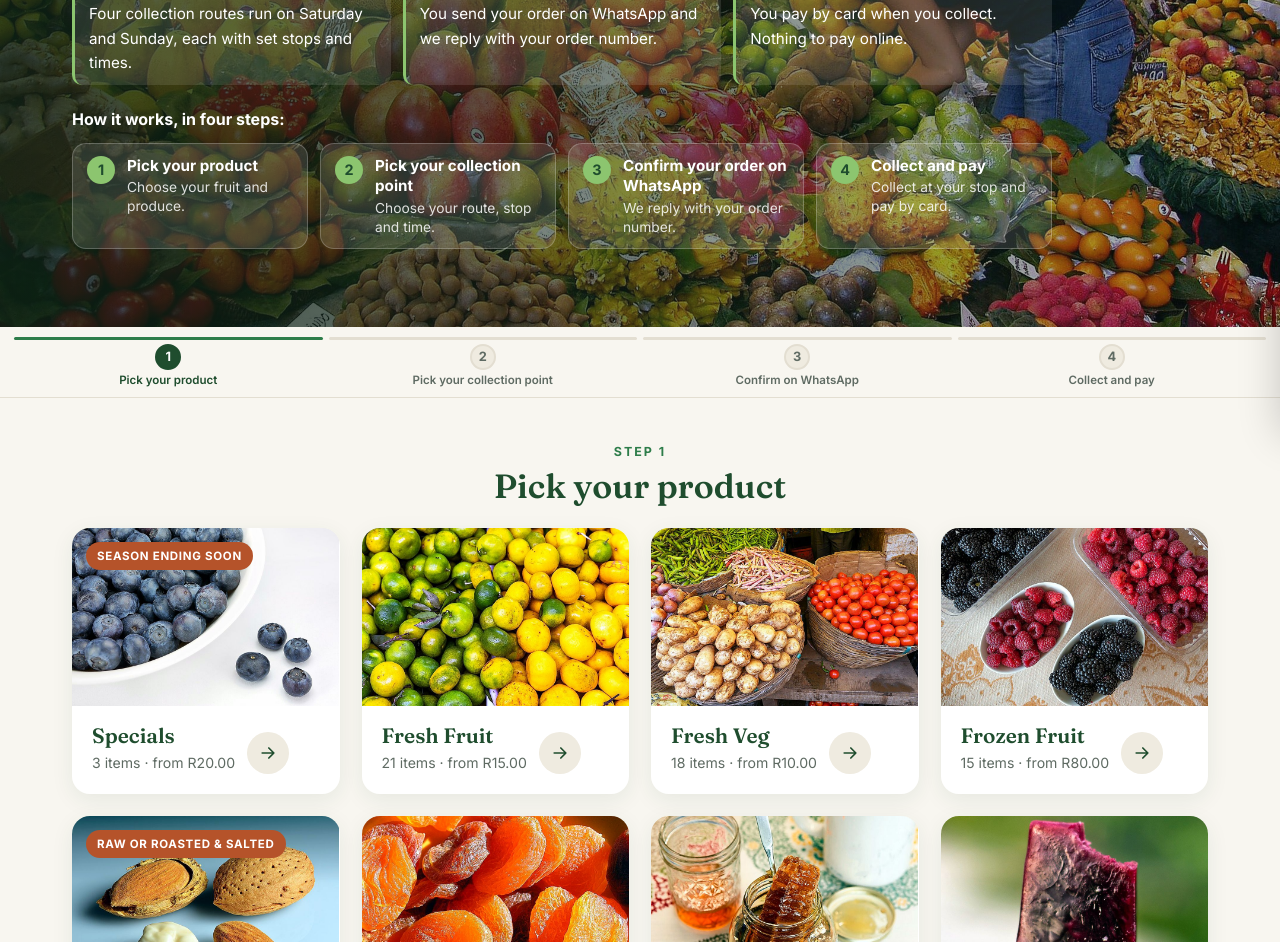
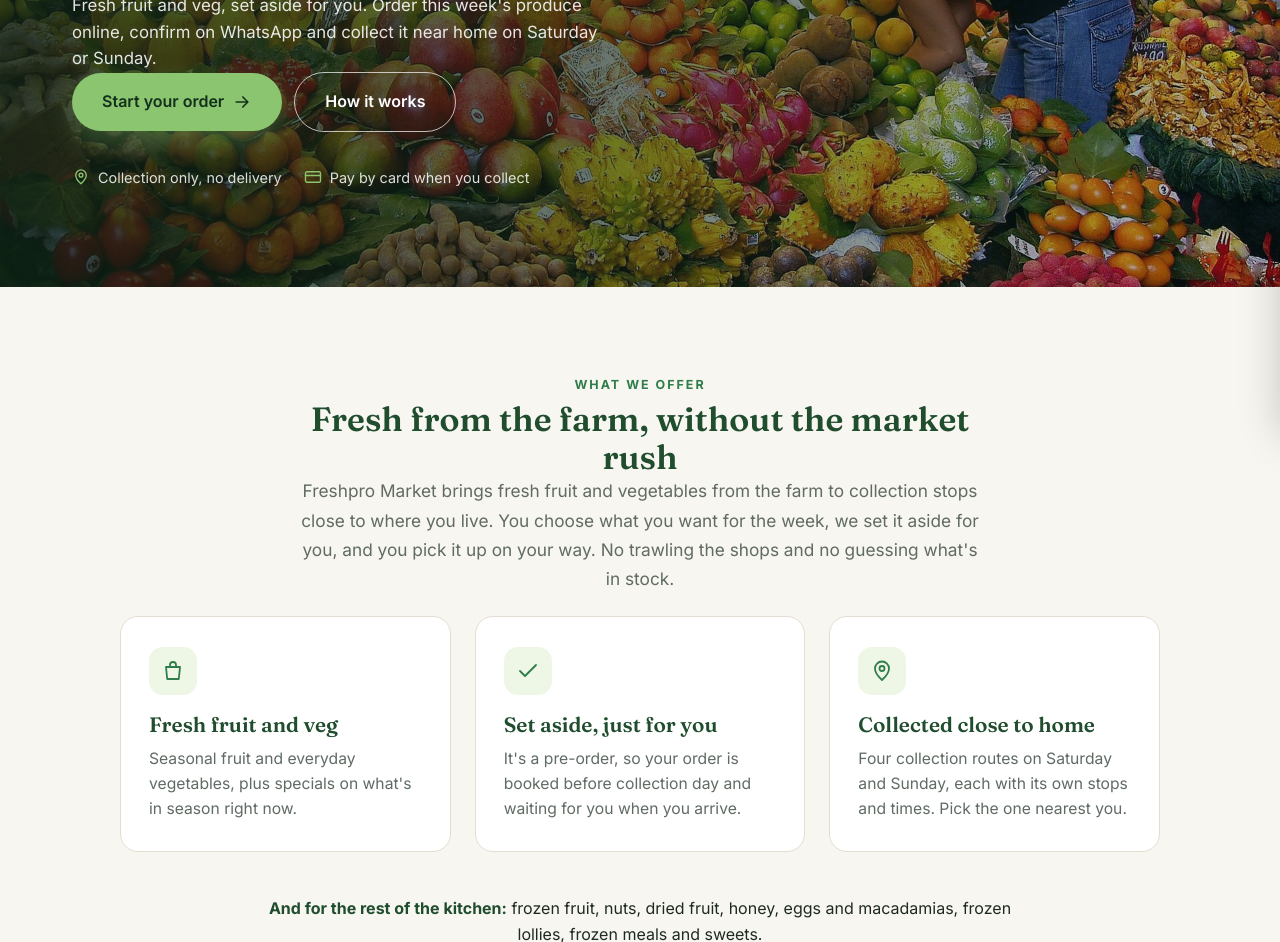
Before and after one commit to yacoobmohammed19/freshpro-preorder, a plain HTML site: page index.html in a window 1280 px wide. Shown: the part 365-1307 px from the top of the page. Drawn offline with Linux system fonts and the light colour scheme.

Commit message:
Customer-first top of page: hero with CTA, what-we-offer section, four-step how it works
Co-Authored-By: Claude Opus 5.5 <noreply@anthropic.com>

```diff
--- a/index.html
+++ b/index.html
@@ -150,12 +150,23 @@ body.po #panel{transform:none}body.po #overlay{opacity:1;pointer-events:auto}bod
 .toast{position:fixed;left:50%;top:86px;transform:translate(-50%,-16px);background:var(--ink);color:#fff;padding:10px 18px;border-radius:999px;font-size:.88rem;opacity:0;transition:.25s;z-index:70;pointer-events:none;max-width:90vw;text-align:center}
 .toast.on{opacity:1;transform:translate(-50%,0)}
 
-.hero{min-height:0;padding:36px 0 44px}.hero h1{font-size:clamp(2rem,6vw,3.4rem);margin:10px 0 12px}.hero p{margin:0 0 18px}
-.about{display:grid;grid-template-columns:repeat(3,1fr);gap:12px;max-width:980px;margin:0 0 22px}.about div{background:rgba(255,255,255,.1);border-left:3px solid var(--leaf);border-radius:10px;padding:10px 14px}.about dt{font-size:.74rem;font-weight:700;letter-spacing:.06em;text-transform:uppercase;color:var(--leaf);margin:0 0 4px}.about dd{margin:0;font-size:.95rem;color:#fff}.hero p.how1{font-weight:700;margin:0 0 10px;color:#fff;font-size:1rem}@media(max-width:720px){.about{grid-template-columns:1fr}}
-.fourst{list-style:none;margin:0;padding:0;display:grid;grid-template-columns:repeat(4,1fr);gap:12px;max-width:980px}
-.fourst li{display:flex;gap:12px;align-items:flex-start;background:rgba(255,255,255,.12);border:1px solid rgba(255,255,255,.22);border-radius:14px;padding:12px 14px;color:#fff}
-.fourst b{flex:none;width:28px;height:28px;border-radius:50%;background:var(--leaf);color:var(--g);display:flex;align-items:center;justify-content:center;font-size:.9rem}
-.fourst span{font-size:.86rem;line-height:1.35;color:rgba(255,255,255,.85)}.fourst strong{display:block;color:#fff;font-size:.95rem;margin-bottom:2px}
+.hero{min-height:min(88vh,760px);padding:calc(var(--nav) + 40px) 0 64px}.hero .wrap{padding-top:0}
+.hero h1{font-size:clamp(2.4rem,7vw,4.4rem);max-width:720px;margin:16px 0 20px}.hero p{font-size:1.12rem;max-width:540px;margin:0 0 32px}
+.hero .cta{display:flex;flex-wrap:wrap;gap:12px;align-items:center}.hero .cta .btn{padding:16px 30px}
+.hero .facts{display:flex;flex-wrap:wrap;gap:8px 22px;margin:34px 0 0;padding:0;list-style:none;font-size:.9rem;color:rgba(255,255,255,.85);animation:up .8s .4s both}
+.hero .facts li{display:flex;align-items:center;gap:8px}.hero .facts .ico{width:18px;height:18px;color:var(--leaf)}
+.offer{background:var(--cream);padding:88px 0}.offer .sec-h{max-width:680px}.offer .sec-h p{font-size:1.08rem;line-height:1.7}
+.vals{display:grid;grid-template-columns:repeat(3,1fr);gap:24px;max-width:1040px;margin:0 auto}
+.vals article{background:#fff;border:1px solid var(--line);border-radius:var(--r);padding:30px 28px}
+.vals .vi{width:48px;height:48px;border-radius:14px;background:#eef6e6;color:var(--g2);display:flex;align-items:center;justify-content:center;margin:0 0 18px}.vals .vi .ico{width:24px;height:24px}
+.vals h3{font-size:1.3rem;color:var(--g);margin:0 0 10px}.vals p{margin:0;color:var(--mute);font-size:.98rem}
+.range{max-width:760px;margin:44px auto 0;text-align:center;color:var(--ink);font-size:1rem}.range b{color:var(--g)}
+.how{background:var(--sand);padding:88px 0}
+.fourst{list-style:none;margin:0 auto;padding:0;display:grid;grid-template-columns:repeat(4,1fr);gap:20px;max-width:1080px;counter-reset:s}
+.fourst li{background:#fff;border-radius:var(--r);padding:28px 24px;border:1px solid var(--line)}
+.fourst b{width:40px;height:40px;border-radius:50%;background:var(--g);color:#fff;display:flex;align-items:center;justify-content:center;font-size:1rem;margin:0 0 16px}
+.fourst strong{display:block;font-family:Fraunces,Georgia,serif;font-weight:600;font-size:1.15rem;color:var(--g);margin:0 0 6px;line-height:1.2}.fourst span{font-size:.95rem;color:var(--mute);line-height:1.5}
+.how .go{text-align:center;margin-top:44px}
 .prog{position:sticky;top:var(--nav);z-index:30;display:grid;grid-template-columns:repeat(4,1fr);gap:6px;background:rgba(248,246,240,.97);padding:10px 14px;border-bottom:1px solid var(--line);backdrop-filter:blur(8px)}
 .prog span{display:flex;flex-direction:column;align-items:center;gap:4px;text-align:center;font-size:.72rem;font-weight:600;color:var(--mute);line-height:1.15}
 .prog span b{width:26px;height:26px;border-radius:50%;background:var(--sand);border:2px solid var(--line);display:flex;align-items:center;justify-content:center;font-size:.8rem}
@@ -164,8 +175,8 @@ body.po #panel{transform:none}body.po #overlay{opacity:1;pointer-events:auto}bod
 .prog i{display:block;height:3px;border-radius:2px;background:var(--line);width:100%}.prog span.dn i,.prog span.on i{background:var(--g2)}
 .stg,#shop{scroll-margin-top:170px}.stg[hidden]{display:none}.stg{padding:56px 0;animation:up .5s both}.sec{padding:56px 0}
 .nextbar{text-align:center;margin-top:28px}.nextbar p{margin:0 0 10px;color:var(--mute)}.nextbar .btn:disabled{opacity:.45}
-@media(max-width:960px){.fourst{grid-template-columns:1fr 1fr}}
-@media(max-width:520px){.fourst{grid-template-columns:1fr}.prog span{font-size:.66rem}.sec-h{margin-bottom:28px}}
+@media(max-width:960px){.fourst{grid-template-columns:1fr 1fr}.vals{grid-template-columns:1fr;max-width:560px}}
+@media(max-width:520px){.fourst{grid-template-columns:1fr;gap:14px}.fourst li{display:grid;grid-template-columns:40px 1fr;gap:0 16px;padding:22px 20px}.fourst b{margin:0}.offer,.how{padding:64px 0}.vals{gap:16px}.vals article{padding:26px 22px}.hero{min-height:0;padding:calc(var(--nav) + 36px) 0 52px}.hero .cta .btn{width:100%}.prog span{font-size:.66rem}.sec-h{margin-bottom:28px}}
 @media(max-width:960px){.steps{grid-template-columns:1fr 1fr}.split{grid-template-columns:1fr}}
 @media(max-width:820px){
  .links{position:fixed;top:var(--nav);left:0;right:0;flex-direction:column;gap:0;background:#fff;padding:8px 0 16px;box-shadow:0 12px 24px rgba(0,0,0,.1);transform:translateY(-130%);transition:transform .3s;z-index:-1}
@@ -200,6 +211,7 @@ body.has .navorder .n{display:inline-flex}
 .sendgo p{font-size:.8rem;color:var(--mute);margin:8px 0 0;text-align:center}
 .mcta{display:none!important}body{padding-bottom:0!important}
 @media(max-width:960px){.routeimgs{grid-template-columns:1fr}}
+@media(max-width:520px){.hero .cta{flex-direction:column;align-items:stretch}.hero .cta .btn{width:100%;white-space:nowrap}.hero:before{background:linear-gradient(180deg,rgba(14,34,21,.66) 0%,rgba(14,34,21,.82) 100%)}.hero h1{font-size:2.35rem}}
 </style>
 </head>
 <body>
@@ -225,20 +237,39 @@ body.has .navorder .n{display:inline-flex}
 <main id="top">
 <section class="hero">
  <div class="wrap">
-  <h1>Fresh produce, set aside for you.</h1>
-  <p style="margin-bottom:20px">Freshpro Market is a fresh fruit and produce pre-order. Order online now, then collect at a stop near you. Collection only, no delivery.</p>
-  <dl class="about">
-   <div><dt>Where and when</dt><dd>Four collection routes run on Saturday and Sunday, each with set stops and times.</dd></div>
-   <div><dt>Confirming</dt><dd>You send your order on WhatsApp and we reply with your order number.</dd></div>
-   <div><dt>Paying</dt><dd>You pay by card when you collect. Nothing to pay online.</dd></div>
-  </dl>
-  <p class="how1">How it works, in four steps:</p>
+  <div class="eyebrow">Weekly fresh produce pre-order</div>
+  <h1>From the farm, to a stop close to your door.</h1>
+  <p>Fresh fruit and veg, set aside for you. Order this week's produce online, confirm on WhatsApp and collect it near home on Saturday or Sunday.</p>
+  <div class="cta"><a class="btn btn-pri" href="#shop">Start your order <svg class="ico"><use href="#i-arrow"/></svg></a><a class="btn btn-sec" href="#how">How it works</a></div>
+  <ul class="facts">
+   <li><svg class="ico"><use href="#i-pin"/></svg>Collection only, no delivery</li>
+   <li><svg class="ico"><use href="#i-hand"/></svg>Pay by card when you collect</li>
+  </ul>
+ </div>
+</section>
+
+<section class="offer" id="about">
+ <div class="wrap">
+  <div class="sec-h"><div class="eyebrow">What we offer</div><h2>Fresh from the farm, without the market rush</h2><p>Freshpro Market brings fresh fruit and vegetables from the farm to collection stops close to where you live. You choose what you want for the week, we set it aside for you, and you pick it up on your way. No trawling the shops and no guessing what's in stock.</p></div>
+  <div class="vals">
+   <article><div class="vi"><svg class="ico"><use href="#i-bag"/></svg></div><h3>Fresh fruit and veg</h3><p>Seasonal fruit and everyday vegetables, plus specials on what's in season right now.</p></article>
+   <article><div class="vi"><svg class="ico"><use href="#i-check"/></svg></div><h3>Set aside, just for you</h3><p>It's a pre-order, so your order is booked before collection day and waiting for you when you arrive.</p></article>
+   <article><div class="vi"><svg class="ico"><use href="#i-pin"/></svg></div><h3>Collected close to home</h3><p>Four collection routes on Saturday and Sunday, each with its own stops and times. Pick the one nearest you.</p></article>
+  </div>
+  <p class="range"><b>And for the rest of the kitchen:</b> frozen fruit, nuts, dried fruit, honey, eggs and macadamias, frozen lollies, frozen meals and sweets.</p>
+ </div>
+</section>
+
+<section class="how" id="how">
+ <div class="wrap">
+  <div class="sec-h"><div class="eyebrow">How it works</div><h2>Four simple steps</h2></div>
   <ol class="fourst">
-   <li><b>1</b><span><strong>Pick your product</strong>Choose your fruit and produce.</span></li>
-   <li><b>2</b><span><strong>Pick your collection point</strong>Choose your route, stop and time.</span></li>
-   <li><b>3</b><span><strong>Confirm your order on WhatsApp</strong>We reply with your order number.</span></li>
-   <li><b>4</b><span><strong>Collect and pay</strong>Collect at your stop and pay by card.</span></li>
+   <li><b>1</b><div><strong>Pick your product</strong><span>Browse this week's produce and add what you'd like to your order.</span></div></li>
+   <li><b>2</b><div><strong>Pick your collection point</strong><span>Choose your route, stop and time on Saturday or Sunday.</span></div></li>
+   <li><b>3</b><div><strong>Confirm on WhatsApp</strong><span>Send your order to +27 63 646 3938 and we reply with your order number.</span></div></li>
+   <li><b>4</b><div><strong>Collect and pay</strong><span>Collect at your stop and pay by card on collection.</span></div></li>
   </ol>
+  <div class="go"><a class="btn btn-g" href="#shop">Start with step 1</a></div>
  </div>
 </section>
 
```
